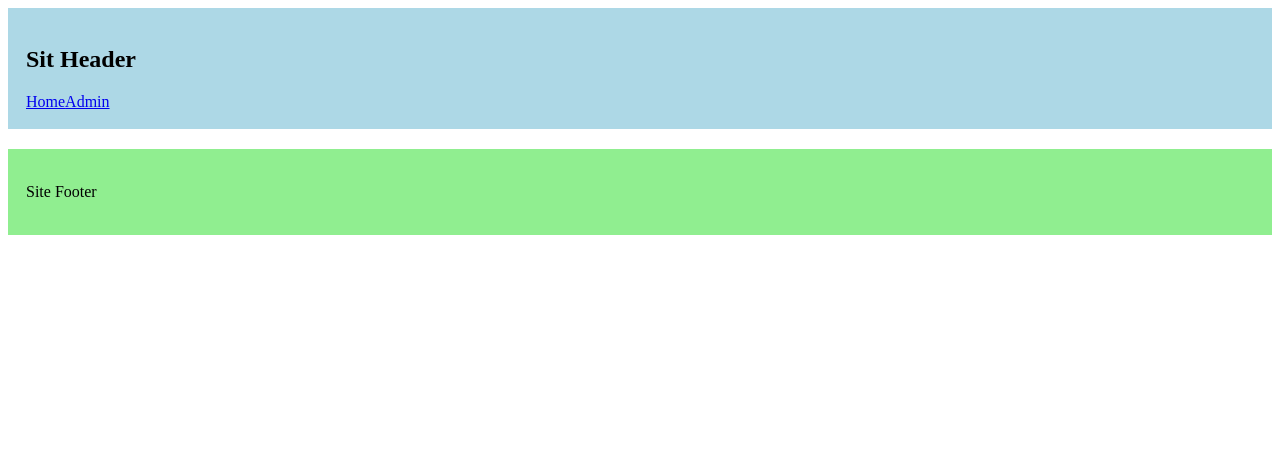
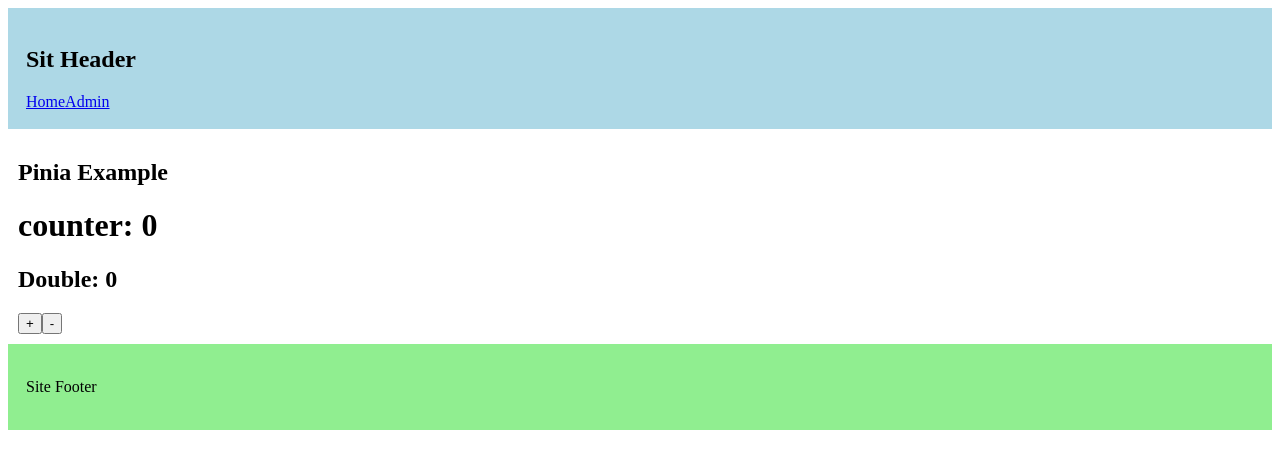
Before and after one commit to schalse/nuxt-project, a Nuxt app: page /piniaexample in a window 1280 px wide. Shown: the top 468 px of the page. Built offline with nearby package versions, Linux system fonts and the light colour scheme.

Commit message:
pinia state management

```diff
--- a/app/app.vue
+++ b/app/app.vue
@@ -1,3 +1,7 @@
+<script setup>
+
+
+</script>
 <template>
   <div>
     <NuxtRouteAnnouncer />
--- a/app/pages/index.vue
+++ b/app/pages/index.vue
@@ -5,7 +5,8 @@
             <NuxtLink to="/contact">Contact</NuxtLink><br>
             <NuxtLink to="/products">Products Page</NuxtLink><br>
             <NuxtLink to="/blogs">blogs</NuxtLink><br>
-            <NuxtLink to="/list">To Do list</NuxtLink><br>
+            <NuxtLink to="/list">To Do</NuxtLink><br>
+            <NuxtLink to="/piniaexample">Pinia</NuxtLink><br>
 
 
         </h2>
--- /dev/null
+++ b/app/pages/piniaexample.vue
@@ -0,0 +1,15 @@
+<template>
+    <div>
+        <h2>Pinia Example</h2>
+        <h1>counter: {{ counter.count }}</h1>
+        <h2>Double: {{ counter.doubleCount }}</h2>
+
+        <button @click="counter.increment()">+</button>
+        <button @click="counter.decrement()">-</button>
+    </div>
+</template>
+
+<script setup>
+import { useCounterStore } from '~/stores/counter';
+const counter = useCounterStore();
+</script>
--- /dev/null
+++ b/app/stores/counter.js
@@ -0,0 +1,18 @@
+import{defineStore}from "pinia"
+export const useCounterStore=defineStore('counter',{
+    //sate,getters,actions
+    state:()=>({
+        count:0
+    }),
+    getters:{
+        doubleCount:(state)=>state.count*2
+    },
+    actions:{
+        increment(){
+            this.count++
+        },
+         decrement(){
+            this.count--
+        }
+    }
+})
--- a/nuxt.config.ts
+++ b/nuxt.config.ts
@@ -1,5 +1,6 @@
 // https://nuxt.com/docs/api/configuration/nuxt-config
 export default defineNuxtConfig({
   compatibilityDate: '2025-07-15',
-  devtools: { enabled: true }
+  devtools: { enabled: true },
+  modules: ['@pinia/nuxt'],
 })
--- a/package.json
+++ b/package.json
@@ -10,6 +10,7 @@
     "postinstall": "nuxt prepare"
   },
   "dependencies": {
+    "@pinia/nuxt": "^0.11.3",
     "nuxt": "^4.4.8",
     "vue": "^3.5.38",
     "vue-router": "^5.1.0"
```
Also changed, not shown: 1 other file (tests, documents, lock files or other folders).
